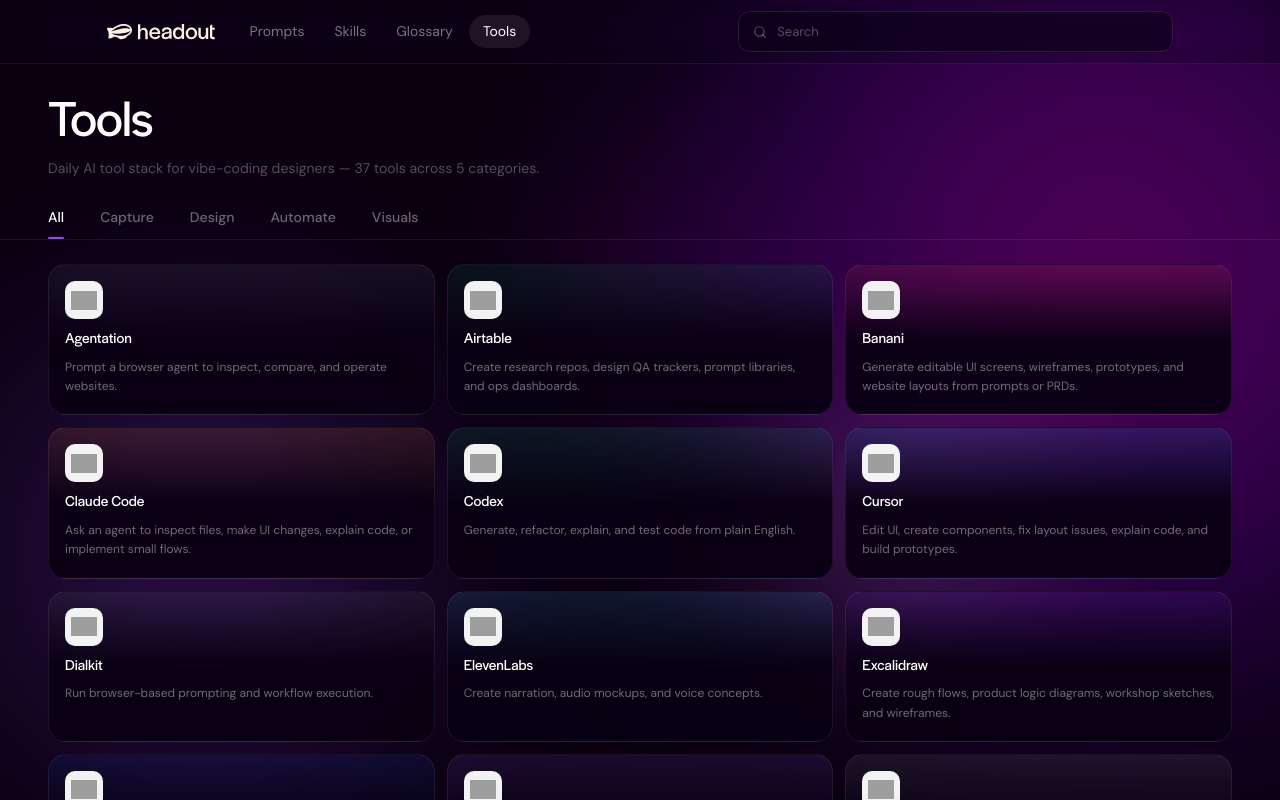
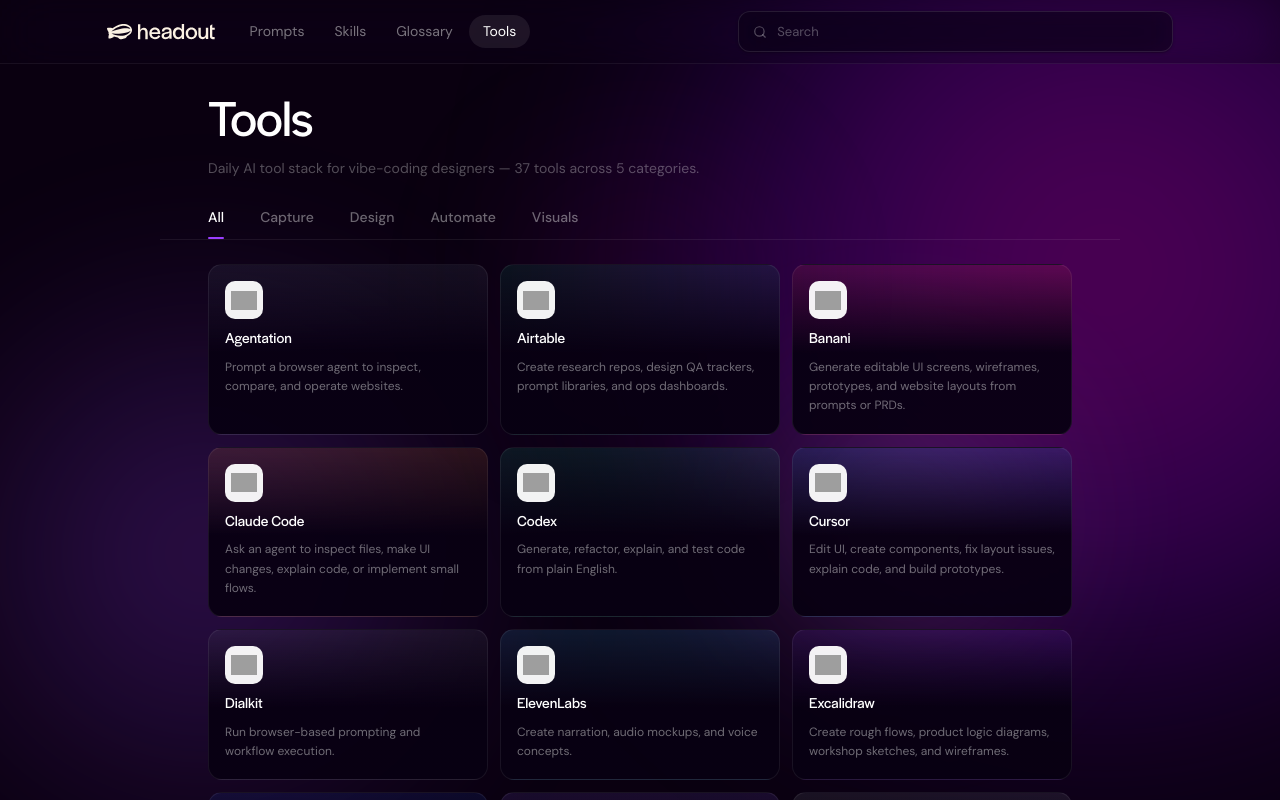
Before and after one commit to pavitsond-cyber/AI-Playbook, a Next.js app: page /tools in a window 1280 px wide. Shown: the top 800 px of the page. Built offline with nearby package versions, Linux system fonts and the light colour scheme; grey boxes are pictures that could not be loaded; a web font is replaced by a local one.

Commit message:
Tools: borderRadius 18→14, margins match skills/prompts (maxWidth:960, clamp padding)

```diff
--- a/app/(playbook)/tools/page.tsx
+++ b/app/(playbook)/tools/page.tsx
@@ -147,7 +147,7 @@ function ToolCard({ tool }: { tool: Tool }) {
         position: 'relative',
         background: `linear-gradient(180deg, ${tool.accentColor}20 0%, rgba(8,0,18,0.94) 52%)`,
         border: `1px solid ${hovered ? tool.accentColor + '40' : 'rgba(255,255,255,0.07)'}`,
-        borderRadius: 18,
+        borderRadius: 14,
         overflow: 'hidden',
         display: 'flex',
         flexDirection: 'column',
@@ -281,7 +281,7 @@ export default function ToolsPage() {
 
   return (
     <div>
-      <div style={{ padding: '24px 48px 48px', maxWidth: 1440, margin: '0 auto' }}>
+      <div style={{ padding: '24px clamp(20px,4vw,48px) 16px', maxWidth: 960, margin: '0 auto' }}>
         <PageHeader
           title="Tools"
           description="Daily AI tool stack for vibe-coding designers — 37 tools across 5 categories."
```
